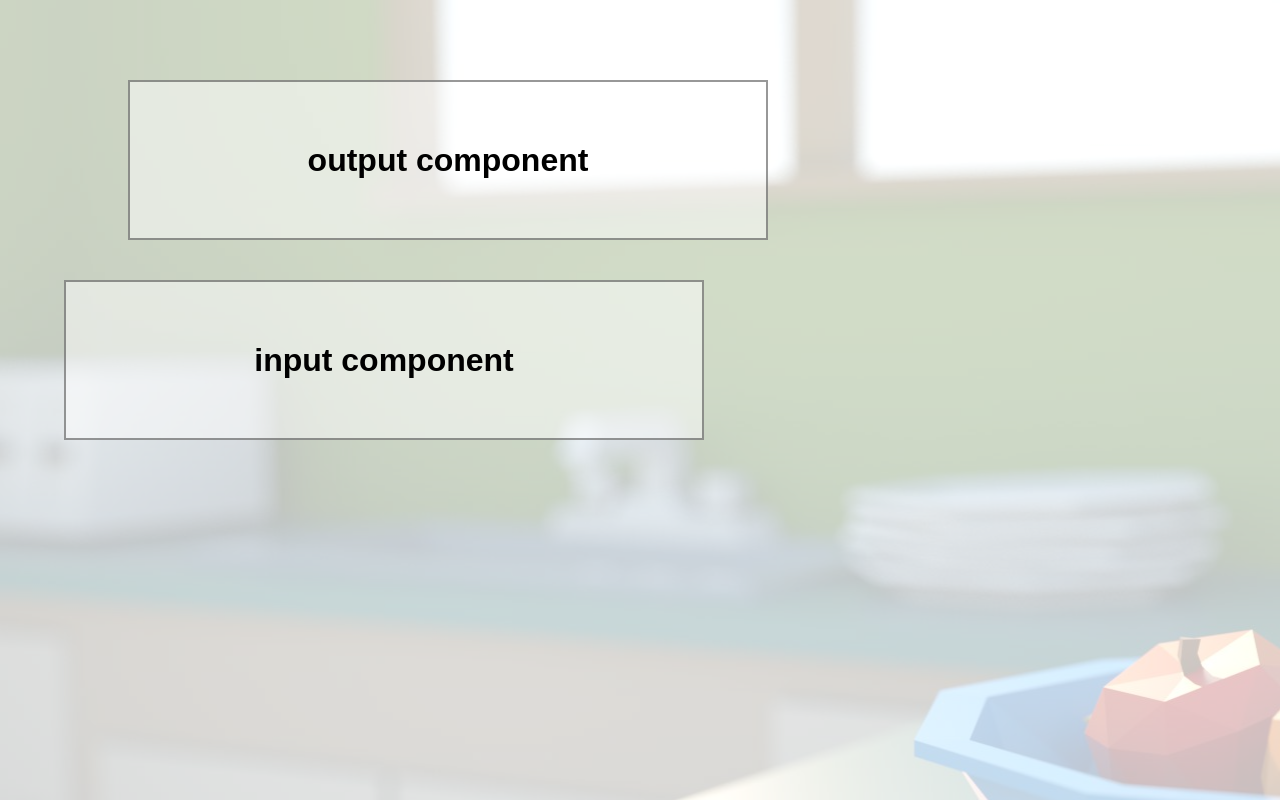
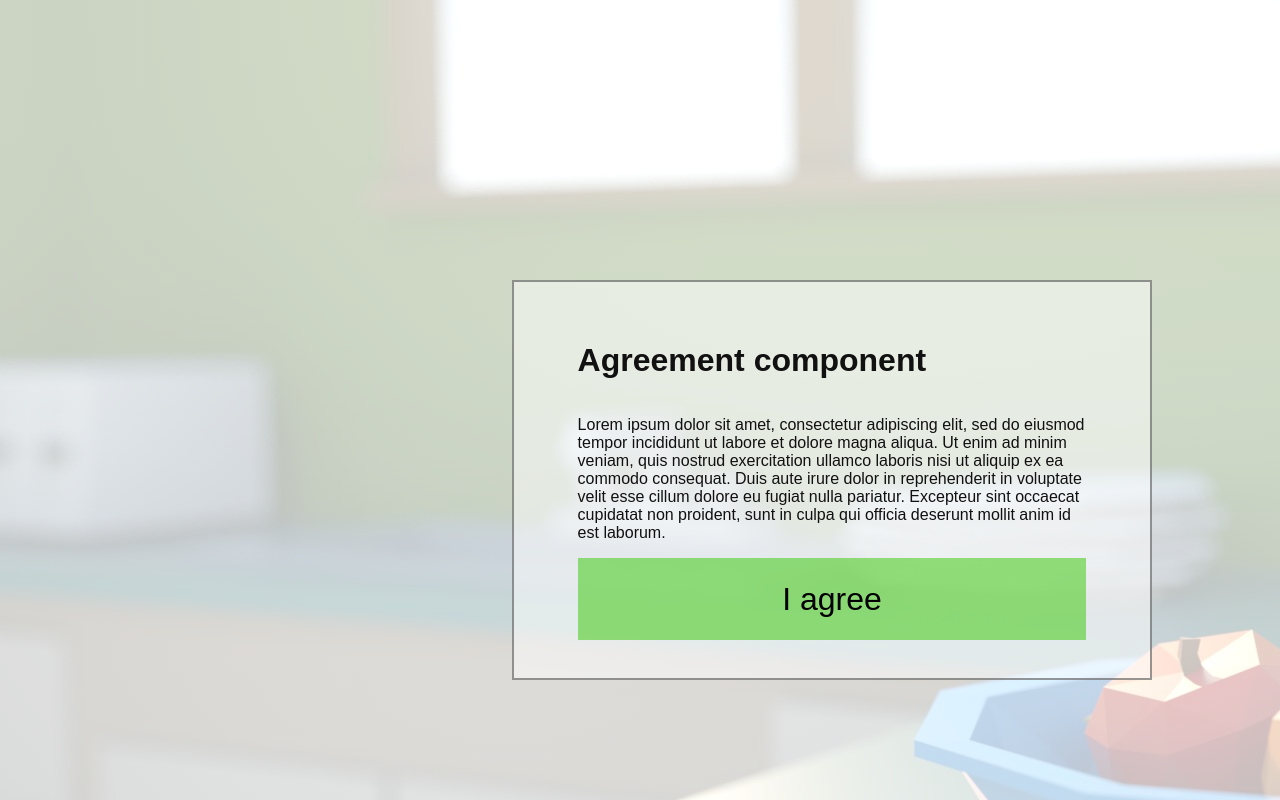
Before and after one commit to g1eb/ramz-prototype, a React (Create React App) app: page / in a window 1280 px wide. Built offline with nearby package versions, Linux system fonts and the light colour scheme.

Commit message:
Make users agree to the terms before proceding to the next state.

```diff
--- a/src/App.js
+++ b/src/App.js
@@ -1,16 +1,46 @@
 import React from 'react'
 import Background from './components/Background'
+import Agreement from './components/Agreement'
 import Output from './components/Output'
 import Input from './components/Input'
+import Chef from './components/Chef'
 
 import './styles/app.css'
 
 class App extends React.Component {
+
+  constructor(props) {
+    super(props)
+
+    this.state = {
+      agreement: false,
+    }
+  }
+
+  agree() {
+    this.setState({
+      'agreement': true,
+    })
+  }
+
+  getView() {
+    if ( this.state.agreement ) {
+      return (
+        <div>
+          <Chef />
+          <Input />
+          <Output />
+        </div>
+      )
+    } else {
+      return <Agreement onAgree={this.agree.bind(this)} />
+    }
+  }
+
   render() {
     return (
       <div>
-        <Input />
-        <Output />
+        {this.getView()}
         <Background />
       </div>
     );
```
